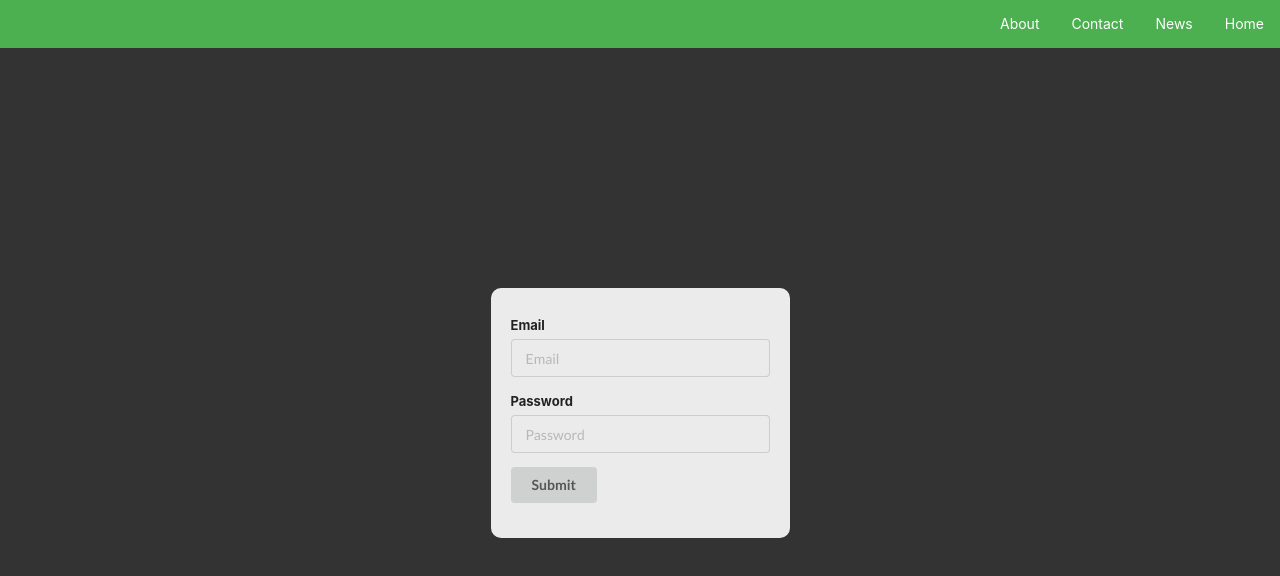
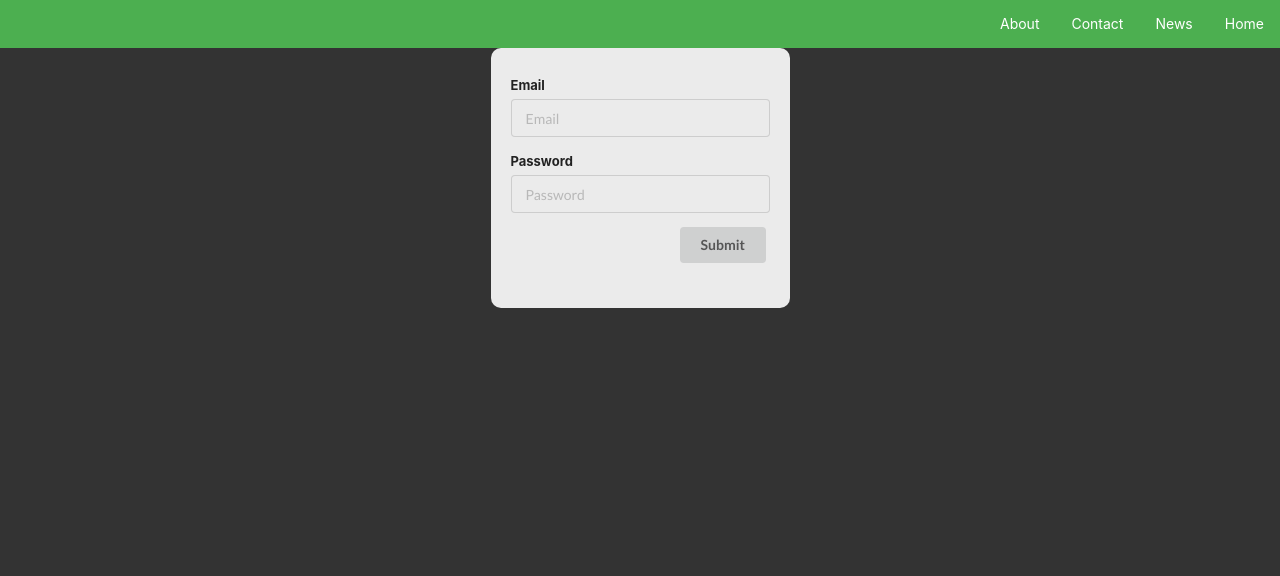
Before and after one commit to CarlosJSL/challenge-crypto, a React (Create React App) app: page /login in a window 1280 px wide. Shown: the top 576 px of the page. Built offline with nearby package versions, Linux system fonts and the light colour scheme.

Commit message:
feat logo stone

```diff
--- a/src/Components/Login/LoginForm/LoginForm.css
+++ b/src/Components/Login/LoginForm/LoginForm.css
@@ -1,6 +1,6 @@
 form{
     border-radius: 10px;
-    height: 250px;
+    height: 260px;
     padding-right: 20px;
     padding-left: 20px;
     padding-top: 27px;
@@ -8,5 +8,16 @@ form{
     opacity: 0.9;
     position: absolute;
     margin: 0 auto;
-    top: 30vh;
 }
+
+#register{
+    text-align:center
+}
+
+.ui.button{
+    float:right
+}
+
+a{
+    cursor: pointer;
+}
```
